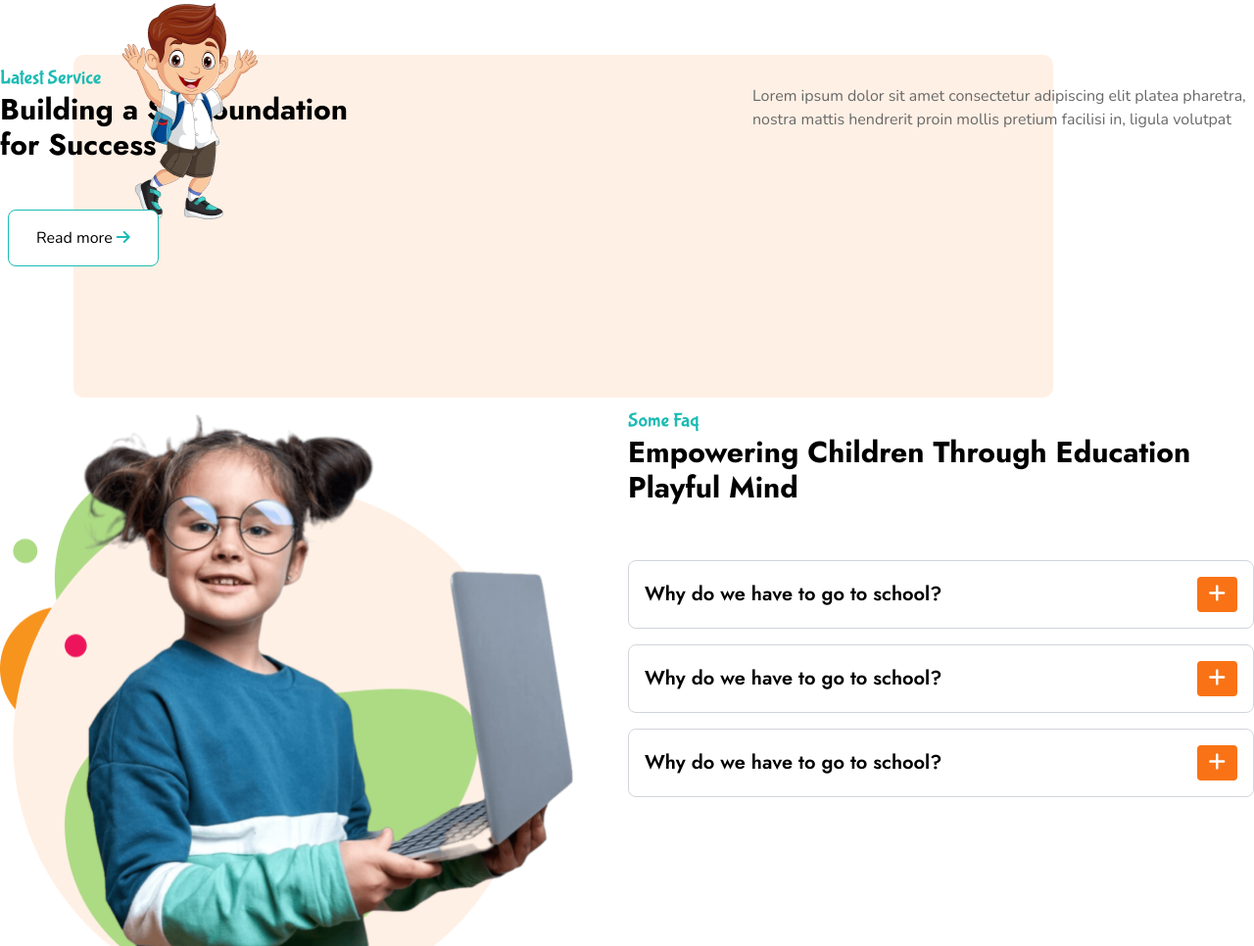
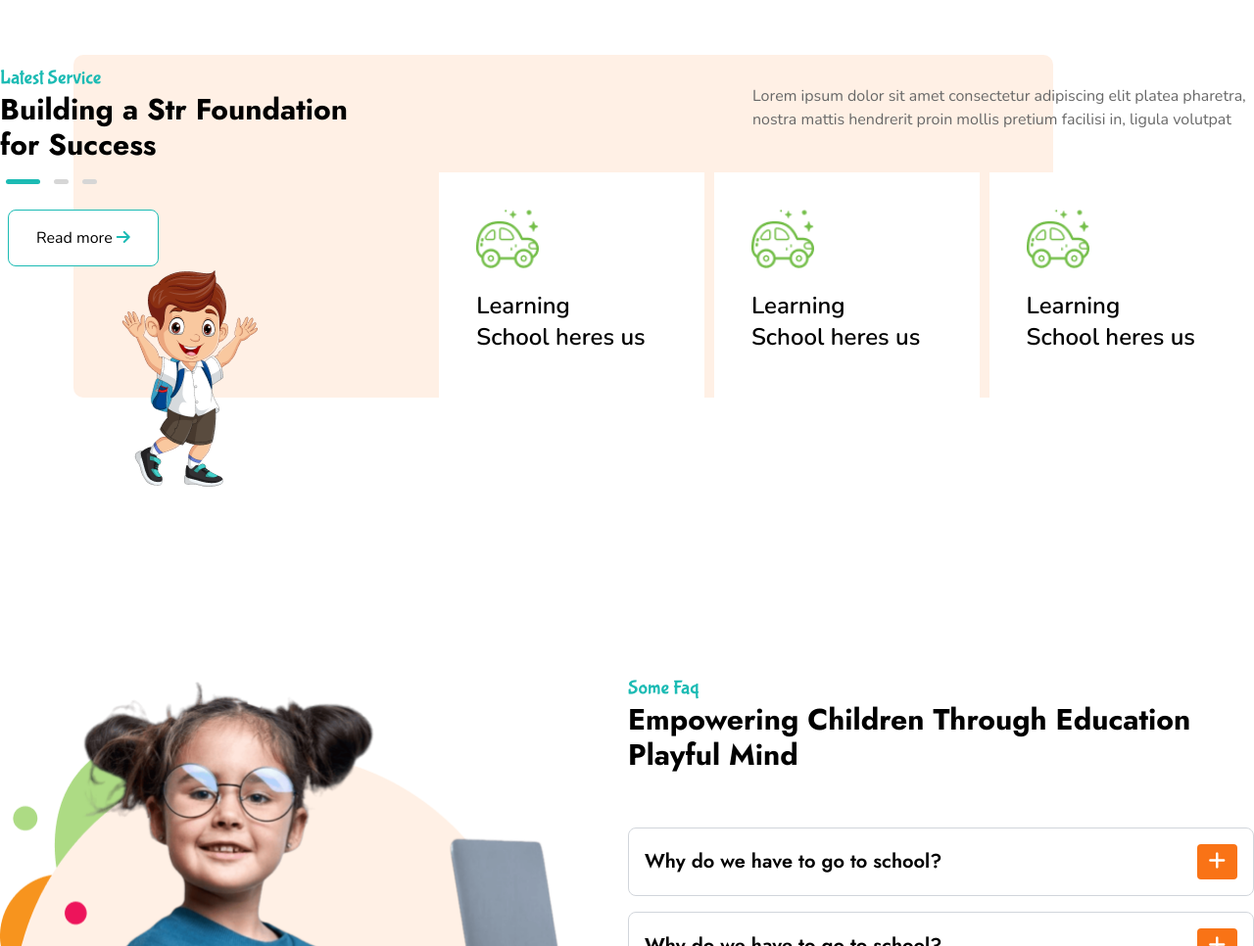
Before and after one commit to Team2-Ascent/Ascent-Project, a website: page index.html in a window 1280 px wide. Shown: the part 3449-4415 px from the top of the page at 98% size. Drawn offline with nearby package versions, Linux system fonts and the light colour scheme.

Commit message:
update master

```diff
--- a/index.html
+++ b/index.html
@@ -14,12 +14,6 @@
     <link
       rel="stylesheet"
       href="https://cdnjs.cloudflare.com/ajax/libs/animate.css/4.1.1/animate.min.css"
-    />
-
-    <!-- swiperjs -->
-    <link
-      rel="stylesheet"
-      href="https://cdn.jsdelivr.net/npm/swiper@11/swiper-bundle.min.css"
     />
 
     <!-- google font -->
@@ -2896,17 +2890,37 @@
       });
     </script>
 
+    <script>
+      var owl = $("#service .owl-carousel");
+      $("#service .owl-carousel").owlCarousel({
+        items: 3,
+        loop: true,
+        margin: 10,
+        autoplay: true,
+        autoplayTimeout: 4000,
+        responsive: {
+          // breakpoint from 0 up
+          0: {
+            items: 1,
+          },
+          // breakpoint from 480 up
+          480: {
+            items: 1,
+          },
+          // breakpoint from 768 up
+          768: {
+            items: 3,
+          },
+          1000: {
+            items: 3,
+          },
+        },
+      });
+    </script>
     <!-- flowbite -->
     <script src="./../node_modules/flowbite/dist/flowbite.min.js"></script>
-
-    <!-- swiperjs -->
-    <script src="https://cdn.jsdelivr.net/npm/swiper@11/swiper-bundle.min.js"></script>
-
-    <!-- back to top -->
+    <script src="./js/index.js"></script>
     <script src="./js/mainBackToTop.js"></script>
     <script src="./js/util.js"></script>
-
-    <!-- main js -->
-    <script src="./js/index.js"></script>
   </body>
 </html>
```
